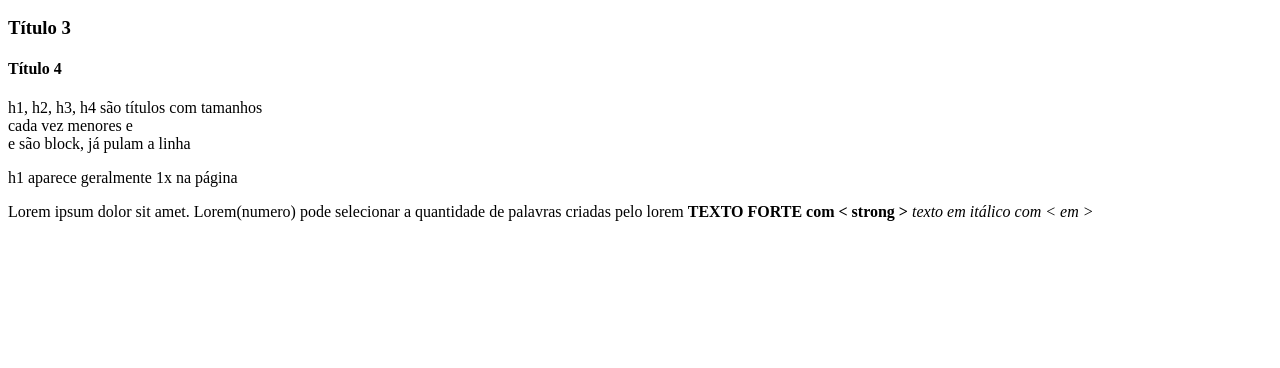
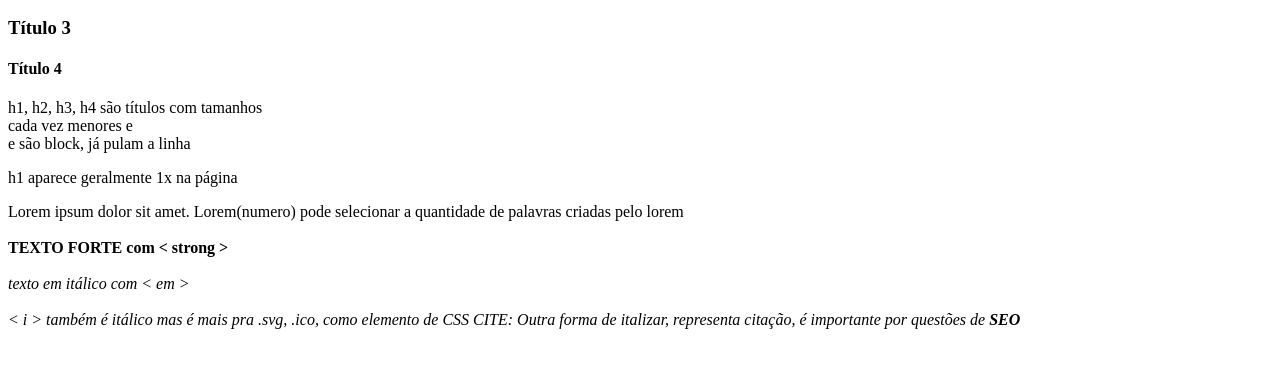
Before and after one commit to lukebemis/beacademy-devstart-html, a plain HTML site: page Paylivre-HTML/textos-titulos.html in a window 1280 px wide. Shown: the part 110-478 px from the top of the page. Drawn offline with Linux system fonts and the light colour scheme.

Commit message:
Final dos títulos e textos, adicionado cronograma e SS do vsCode

```diff
--- a/Paylivre-HTML/textos-titulos.html
+++ b/Paylivre-HTML/textos-titulos.html
@@ -14,9 +14,12 @@
     <p> h1, h2, h3, h4 são títulos com tamanhos <br> cada vez menores e <br>e são block, já pulam a linha</p>
     <p> h1 aparece geralmente 1x na página</p>
     <p>Lorem ipsum dolor sit amet.
-        Lorem(numero) pode selecionar a quantidade de palavras criadas pelo lorem
-        <strong>TEXTO FORTE com < strong > </strong>
-        <em> texto em itálico com < em ></em>
+        Lorem(numero) pode selecionar a quantidade de palavras criadas pelo lorem<br><br>
+        <strong>TEXTO FORTE com < strong > </strong><br><br>
+        <em> texto em itálico com < em ></em><br><br>
+        <i> < i > também é itálico mas é mais pra .svg, .ico, como elemento de CSS</i>
+        <cite> CITE: Outra forma de italizar, representa citação, é importante por questões de <strong>SEO</strong> </cite>
+
     </p>
 </body>
 </html>
```
Also changed, not shown: Paylivre-HTML/Aula 4 - Titulos e Textos.png (added).
